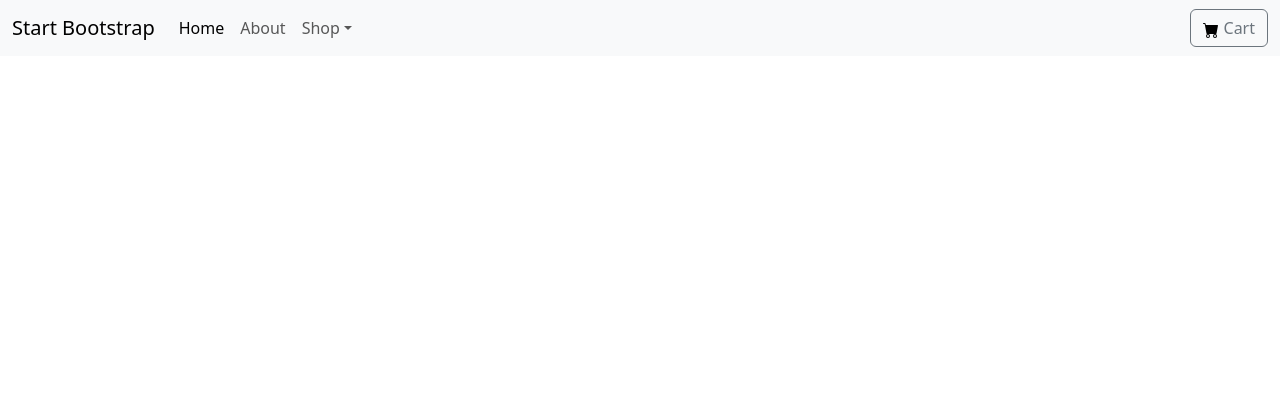
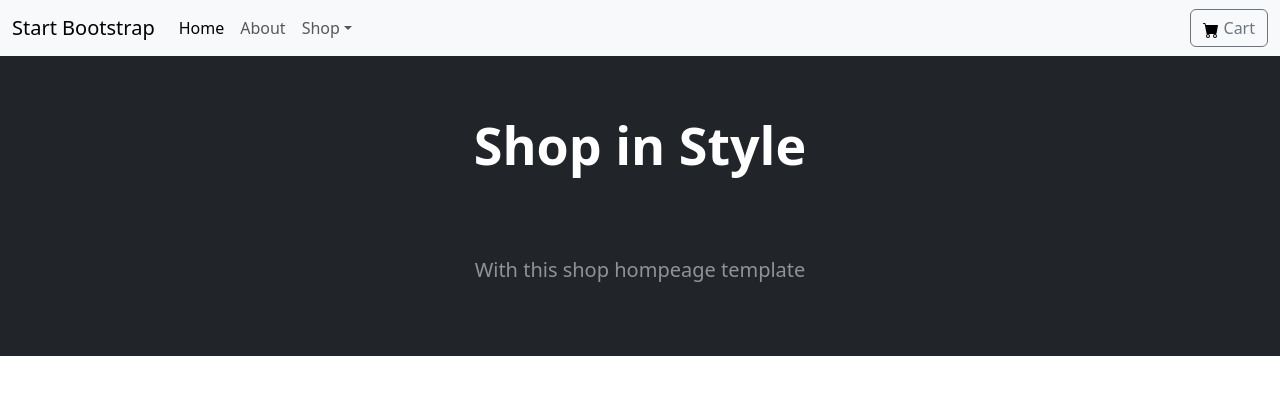
Before and after one commit to EclipticCode/Shopping-Cart-Task, a React (Vite) app: page / in a window 1280 px wide. Shown: the top 394 px of the page. Built offline with nearby package versions, Linux system fonts and the light colour scheme.

Commit message:
added Banner component

```diff
--- a/src/App.jsx
+++ b/src/App.jsx
@@ -1,10 +1,12 @@
 import React from 'react'
 import Navbar from './components/Navbar'
+import Banner from './components/Banner'
 
 const App = () => {
   return (
     <div>
       <Navbar/>
+      <Banner/>
     </div>
   )
 }
--- /dev/null
+++ b/src/components/Banner.css
@@ -0,0 +1,10 @@
+.head{
+    height: 300px;
+    width: auto;
+    background-color: #212529;
+    color: rgb(255, 255, 255);
+    font-size: 52px;
+}
+.shop{
+    margin-top: 50px;
+}
--- /dev/null
+++ b/src/components/Banner.jsx
@@ -0,0 +1,14 @@
+import React from 'react'
+import './Banner.css'
+const Banner = () => {
+    return (
+        <div className='col'>
+            <div className='row text-center head'>
+               <p className='fw-bolder shop'>Shop in Style</p>
+               <p className="lead fw-normal text-white-50 ">With this shop hompeage template</p>
+            </div>
+        </div>
+    )
+}
+
+export default Banner
```
